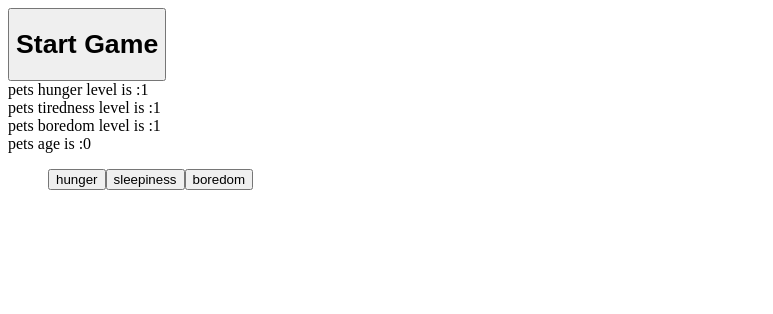
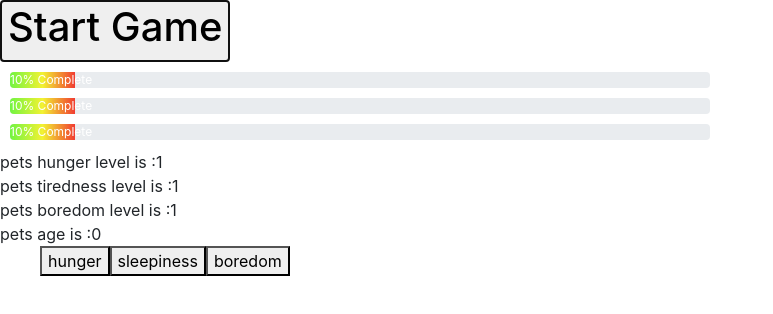
Before and after one commit to Dillonpyle/tamagotchi, a plain HTML site: page index.html in a window 1280 px wide. Both pictures are taken after a click on the button "Start Game". Shown: the whole page, without its empty margins (0-773 px from the left). Drawn offline with nearby package versions, Linux system fonts and the light colour scheme.

Commit message:
made progress bars

```diff
--- a/app.js
+++ b/app.js
@@ -8,15 +8,56 @@ var pet = {
 
 
 
-
+//starts the game
 const startGame = () => {
     addButtons();
     hungerCounter();
     sleepinessCounter();
     boredomCounter();
     ageCounter();
+    hungerProgressBar();
+    sleepinessProgressBar()
+    boredomProgressBar()
 }
+//graphics
 
+//hunger progress bar
+const hungerProgressBar = () => {
+    let interval = setInterval(function () {
+        $("#hungerBar")
+            .css("width", pet.hunger * 10 + "%")
+            .attr("aria-valuenow", pet.hunger * 10)
+            .text(pet.hunger * 10 + "% Complete");
+        if (pet.hunger >= 10)
+            clearInterval(interval);
+    }, 500);
+};
+
+//sleepiness progress bar
+const sleepinessProgressBar = () => {
+    let interval = setInterval(function () {
+        $("#sleepinessBar")
+            .css("width", pet.sleepiness * 10 + "%")
+            .attr("aria-valuenow", pet.sleepiness * 10)
+            .text(pet.sleepiness * 10 + "% Complete");
+        if (pet.sleepiness >= 10)
+            clearInterval(interval);
+    }, 500);
+};
+
+//boredom progress bar
+const boredomProgressBar = () => {
+    let interval = setInterval(function () {
+        $("#boredomBar")
+            .css("width", pet.boredom * 10 + "%")
+            .attr("aria-valuenow", pet.boredom * 10)
+            .text(pet.boredom * 10 + "% Complete");
+        if (pet.boredom >= 10)
+            clearInterval(interval);
+    }, 500);
+};
+
+//adds buttons to the screen
 const addButtons = () => {
     const $div = $('<div/>', {
         id: 'buttonArray'
@@ -36,6 +77,20 @@ const addButtons = () => {
     $('#age').remove();
 }
 
+//adds scale for pet life reference
+const scales = () => {
+    $(".hungerScale").text(`pets hunger level is :${pet.hunger}`);
+    $(".sleepinessScale").text(`pets tiredness level is :${pet.sleepiness}`);
+    $(".boredomScale").text(`pets boredom level is :${pet.boredom}`);
+    $(".ageScale").text(`pets age  is :${pet.age}`);
+}
+
+//adds death sequence
+const death = () => {
+    alert('your pet has died. you monster!')
+}
+
+//starts hungercounter
 const hungerCounter = () => {
     console.log('counters on');
     let intervalId = null
@@ -45,6 +100,7 @@ const hungerCounter = () => {
             scales();
         } else {
             console.log('clearing hunger interval')
+            death();
             clearInterval(intervalId);
         }
     };
@@ -63,6 +119,7 @@ const sleepinessCounter = () => {
             scales();
         } else {
             console.log('clearing sleepiness interval')
+            death();
             clearInterval(intervalId);
         }
     };
@@ -80,7 +137,8 @@ const boredomCounter = () => {
             pet.boredom++
             scales();
         } else {
-            console.log('clearing boredom interval')
+            console.log('clearing boredom interval');
+            death();
             clearInterval(intervalId);
         }
     };
@@ -89,8 +147,6 @@ const boredomCounter = () => {
         intervalId = setInterval(varName, 2000);
     });
 }
-
-
 
 const ageCounter = () => {
     console.log('aging');
@@ -105,15 +161,8 @@ const ageCounter = () => {
     };
 
     $(document).ready(function () {
-        intervalId = setInterval(varName, 2000);
+        intervalId = setInterval(varName, 10000);
     });
-}
-
-const scales = () => {
-    $(".hungerScale").text(`pets hunger level is :${pet.hunger}`);
-    $(".sleepinessScale").text(`pets tiredness level is :${pet.sleepiness}`);
-    $(".boredomScale").text(`pets boredom level is :${pet.boredom}`);
-    $(".ageScale").text(`pets age  is :${pet.age}`);
 }
 
 const subtractHunger = () => {
--- a/index.html
+++ b/index.html
@@ -6,6 +6,8 @@
     <meta name="viewport" content="width=device-width, initial-scale=1.0">
     <meta http-equiv="X-UA-Compatible" content="ie=edge">
     <script src="https://ajax.googleapis.com/ajax/libs/jquery/3.3.1/jquery.min.js"></script>
+    <script src="https://stackpath.bootstrapcdn.com/bootstrap/4.2.1/js/bootstrap.min.js"></script>
+    <link rel="stylesheet" href="https://stackpath.bootstrapcdn.com/bootstrap/4.2.1/css/bootstrap.min.css">
     <link rel="stylesheet" href="style.css">
     <title>Document</title>
 </head>
@@ -14,6 +16,22 @@
     <div Id="startGame"><button type="button">
             <h1>Start Game</h1>
         </button></div>
+
+    <div class="progress">
+        <div id="hungerBar" class="progress-bar progress-bar-success progress-bar-striped active" role="progressbar"
+            aria-valuenow="0" aria-valuemin="0" aria-valuemax="10" style="width: 0%"><span id="current-progress"></span></div>
+    </div>
+
+    <div class="progress">
+        <div id="sleepinessBar" class="progress-bar progress-bar-success progress-bar-striped active" role="progressbar"
+            aria-valuenow="0" aria-valuemin="0" aria-valuemax="10" style="width: 0%"><span id="current-progress"></span></div>
+    </div>
+
+    <div class="progress">
+        <div id="boredomBar" class="progress-bar progress-bar-success progress-bar-striped active" role="progressbar"
+            aria-valuenow="0" aria-valuemin="0" aria-valuemax="10" style="width: 0%"><span id="current-progress"></span></div>
+    </div>
+
 
     <div id="petScales">
         <div class="hungerScale"></div>
--- a/style.css
+++ b/style.css
@@ -0,0 +1,8 @@
+.progress {
+    margin: 10px;
+    width: 700px;
+}
+
+.progress-bar-striped {
+    background: linear-gradient(0.25turn, #71f442, #f2f232, #f13b31);
+}
```
Also changed, not shown: sprites/digimon Agumon sprites.jpg (added).
